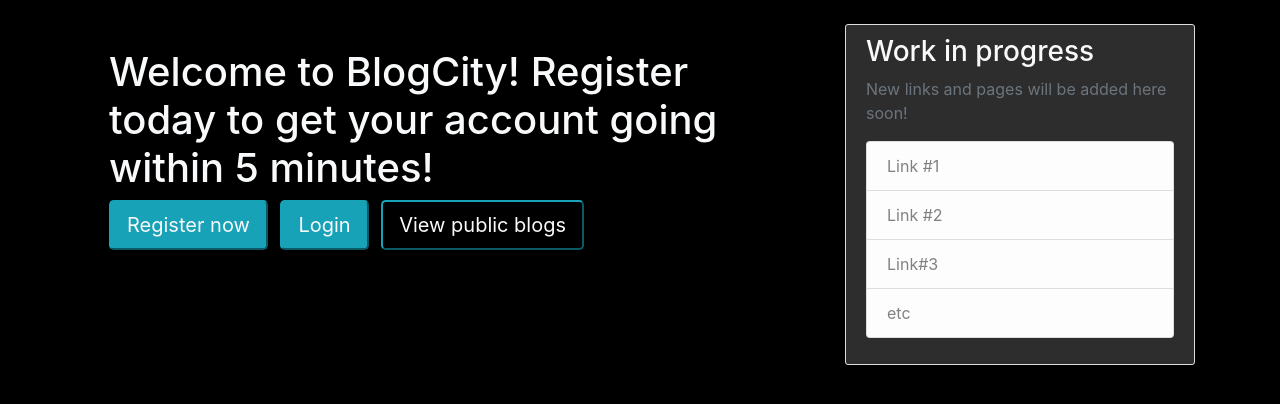
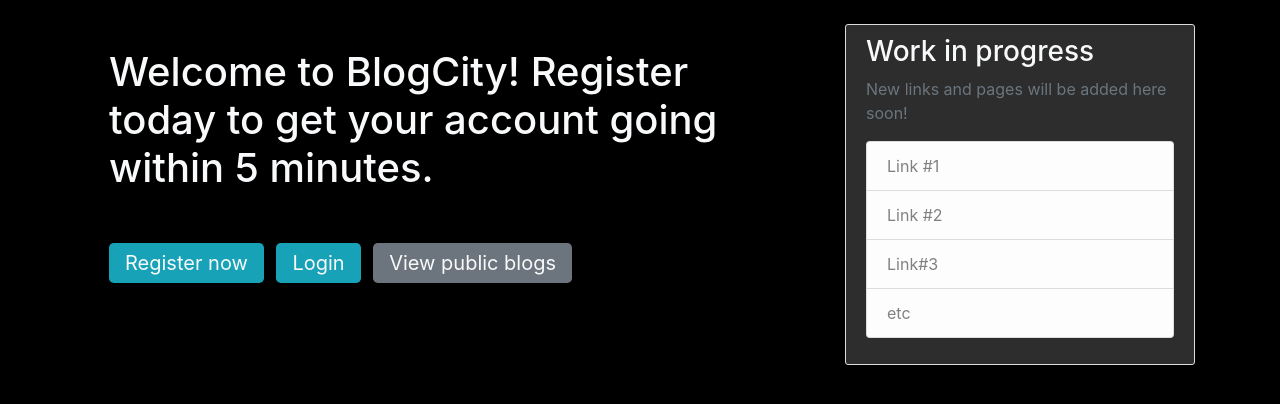
Before and after one commit to sarthak1905/BlogCity, a Django app: page / in a window 1280 px wide. Shown: the part 56-460 px from the top of the page. Run offline with Django 3.2, Linux system fonts and the light colour scheme; some libraries are stand-ins or nearby versions.

Commit message:
Updated styles

```diff
--- a/blog/templates/blog/index.html
+++ b/blog/templates/blog/index.html
@@ -1,15 +1,10 @@
 {% extends "blog/base.html" %}
 {% block content %}
     <div class="container p-4">
-        <h1 class="title text-light">Welcome to BlogCity! Register today to get your account going within 5 minutes!</h1>
-        <button class="btn-lg btn-info mb-4 mr-2">
-            <a href="{% url 'register'%}" class="text-light">Register now</a>
-        </button>
-        <button class="btn-lg btn-info mb-4 mr-2">
-            <a href="{% url 'login'%}" class="text-light">Login</a>
-        </button>
-        <button class="btn-lg btn-outline-info mb-4 mr-2">
-            <a href="{% url 'blog-home' %}" class="text-light">View public blogs</a>
-        </button>
+        <h1 class="title text-light">Welcome to BlogCity! Register today to get your account going within 5 minutes.</h1>
+        <br><br>
+        <a href="{% url 'register'%}" class="btn-lg btn-info mb-4 mr-2 text-light">Register now</a>
+        <a href="{% url 'login'%}" class="btn-lg btn-info mb-4 mr-2 text-light">Login</a>
+        <a href="{% url 'blog-home' %}" class="btn-lg btn-secondary mb-4 mr-2 text-light">View public blogs</a>
     </div>
 {% endblock content %}
```
